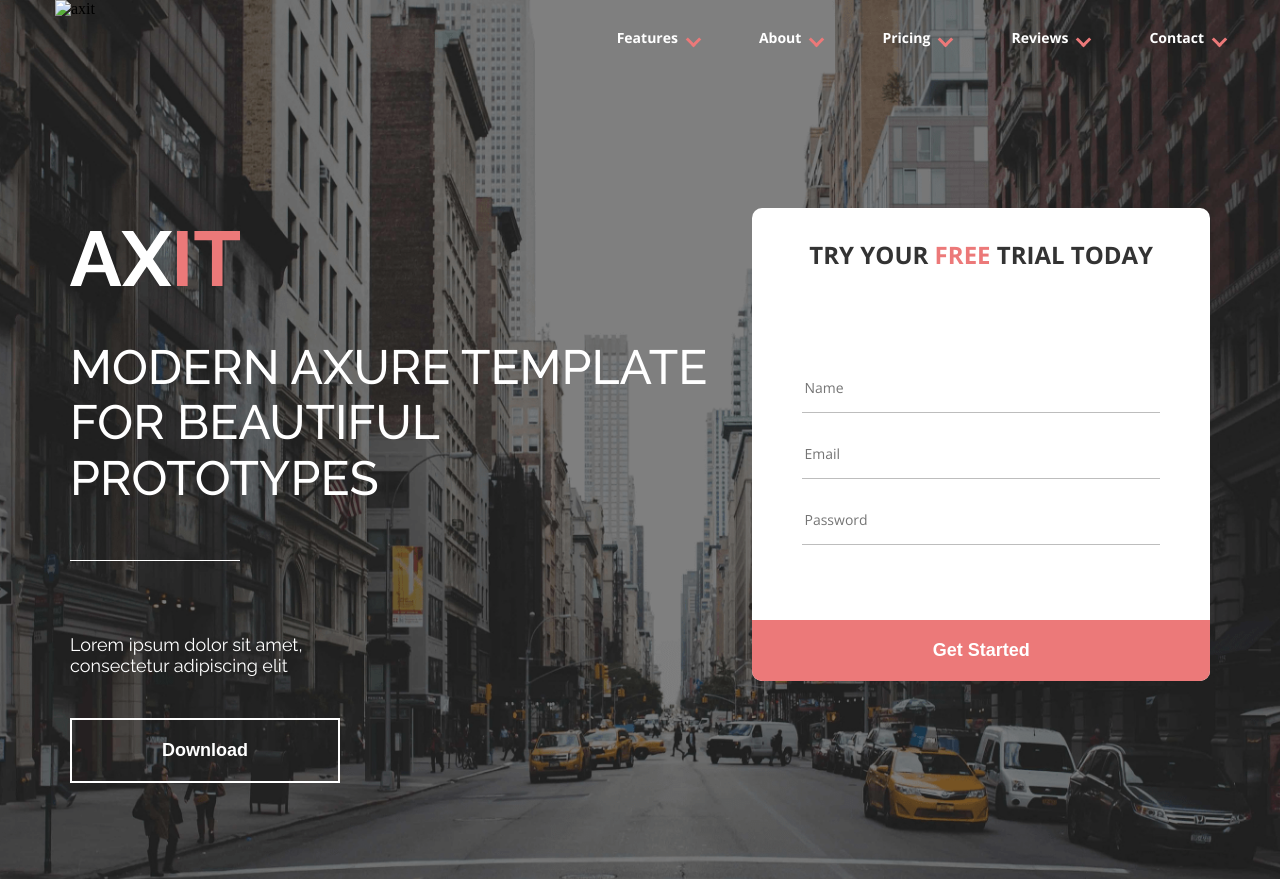
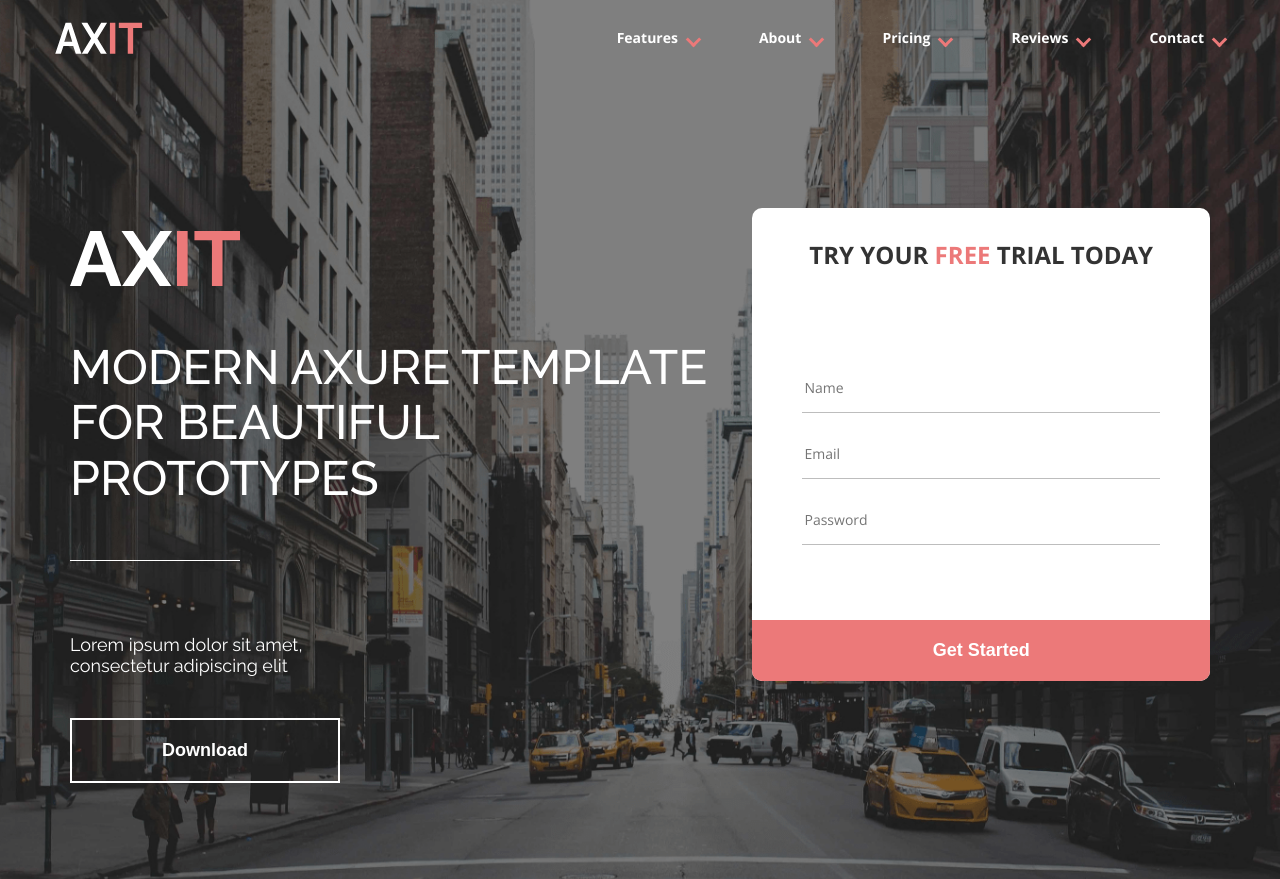
Before and after one commit to antonkryzhchenko/AXIT-project, a plain HTML site: page index.html in a window 1280 px wide. Shown: the top 879 px of the page. Drawn offline with nearby package versions, Linux system fonts and the light colour scheme; files whose address does not match are found by name.

Commit message:
fixed logo ways

```diff
--- a/index.html
+++ b/index.html
@@ -18,7 +18,7 @@
     <header class="header">
         <div class="container">
             <div class="header__inner">
-                <img class="header__logo" src="./images/src/header/logo.svg" alt="axit">
+                <img class="header__logo" src="./images/dist/header/logo.svg" alt="axit">
                 <nav class="header__nav">
                     <ul class="header__menu">
                         <li class="header__menu-item header__menu-item_has-child"><a href="#!" class="header__menu-link">Features</a>
@@ -111,7 +111,7 @@
 							<img src="./images/dist/tabs/tab-1.png" alt="pic-1">
 						</div>
 					</div>
-					</ddist
+				</div>
 					<div id="tabs__content-2">
 						<div class="tabs__content">
 							<div class="tabs__content-info">
```
